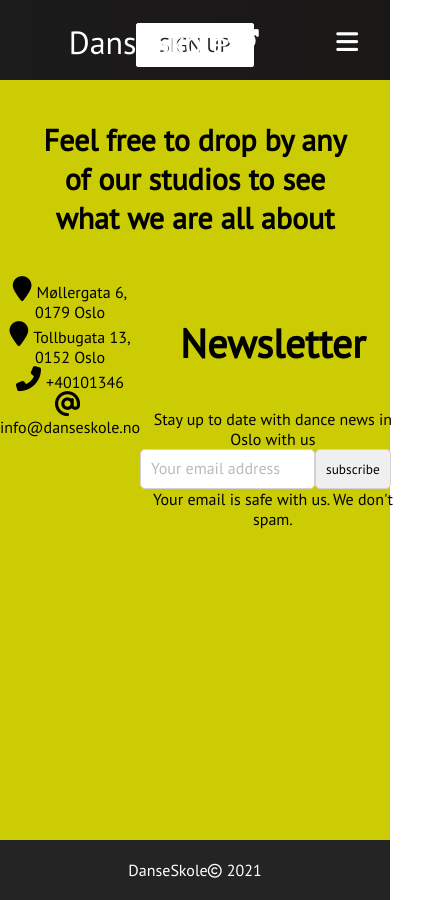
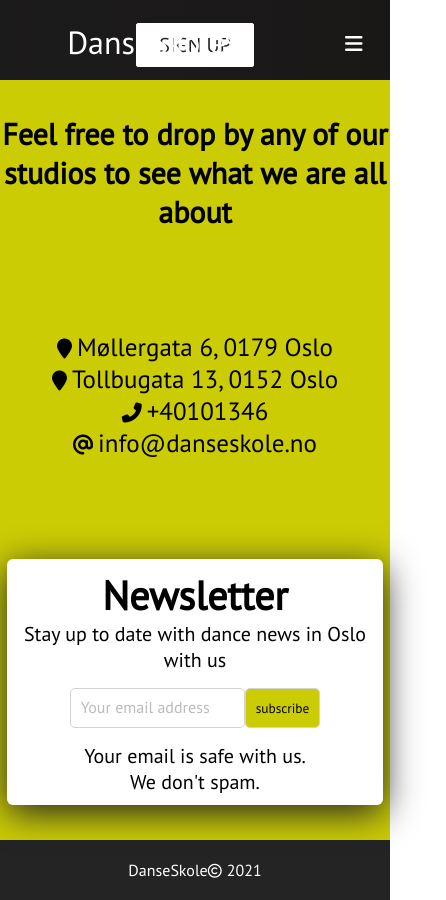
Before and after one commit to Jolanta27/Dance_Website, a React (Create React App) app: page /contact in a window 390 px wide. Shown: the whole page, 446 px wide, since content can reach past the window. Built offline with nearby package versions, Linux system fonts and the light colour scheme; a web font is replaced by a local one.

Commit message:
styled newsletter

```diff
--- a/src/components/Contact.css
+++ b/src/components/Contact.css
@@ -1,17 +1,38 @@
 .main_ {
-  background-color: #CCCC05;
-  height: 90vh;
+    display: flex;
+    align-items: center;
+    justify-content: center;
+    flex-direction: column;
+    background-color: #CCCC05;
+    height: 90vh;
 }
 .main1 {
     display: flex;
+    align-items: center;
 }
 h1 {
-    color: black;
+    font-size: 40px;
+}
+.contact_ {
     font-size: 30px;
-    display: block;
-    padding: 40px;
+    width: 120%;
+    margin: 100px;
 }
 i {
     font-size: 25px;
     padding-right: 5px;
 }
+@media screen and (max-width: 768px) {
+    .main1 {
+     flex-direction: column;
+    }
+    h1 {
+        font-size: 30px;
+    }
+    .contact_ {
+        font-size: 25px;
+    }
+    i {
+        font-size: 20px;
+    }
+}
--- a/src/components/Newsletter.css
+++ b/src/components/Newsletter.css
@@ -1,6 +1,27 @@
-form {
-    display: block;
+.newsletter_form {
+    display: flex;
+    flex-direction: column;
+    border-radius: 6px;
+    width: 100%;
+    padding: 10px;
+    background-color: #fff;
+    box-shadow: 0 8px 36px #222;
 }
 .newsletter_subscribe {
     text-align: center;
+    margin: 15px auto;
 }
+.newsletter_info {
+    font-size: 25px;
+}
+input[type="submit"] {
+    background-color: #CCCC05;;
+}
+@media screen and (max-width: 768px) {
+.newsletter_form {
+    width: 90%;
+}
+.newsletter_info{
+    font-size: 20px;
+}
+}
--- a/src/components/Newsletter.js
+++ b/src/components/Newsletter.js
@@ -6,19 +6,20 @@ class Newsletter extends React.Component {
     }
     mySubmitHandler = (event) => {
         event.preventDefault();
-        alert("You are submitting");
+        alert("You are submitted");
     }
     render() {
         return (
-            <form onSubmit={this.mySubmitHandler}>
+            <form className="newsletter_form" onSubmit={this.mySubmitHandler}>
                 <h1 style={{fontSize: 40}}>Newsletter</h1>
-                <p>Stay up to date with dance news in Oslo with us</p>
-                <div class="newsletter_subscribe">
+                <p className="newsletter_info">Stay up to date with dance news in Oslo with us</p>
+                <div className="newsletter_subscribe">
                 <input
                 type="email" placeholder="Your email address"/>
                 <input type="submit" value="subscribe"/>
                 </div>
-                <p>Your email is safe with us. We don't spam.</p>
+                <p className="newsletter_info">Your email is safe with us.</p>
+                <p className="newsletter_info"> We don't spam.</p>
             </form>
         )
     }
--- a/src/components/pages/Contact.js
+++ b/src/components/pages/Contact.js
@@ -10,7 +10,7 @@ function Contact() {
     <div className="main_">
     <h1>Feel free to drop by any of our studios to see what we are all about</h1>
     <div className="main1">
-      <div>
+      <div className="contact_">
       <p><i class="fas fa-map-marker"></i>Møllergata 6, 0179 Oslo</p>
       <p><i class="fas fa-map-marker"></i>Tollbugata 13, 0152 Oslo</p>
       <p><i class="fas fa-phone-alt"></i>+40101346</p>
```
